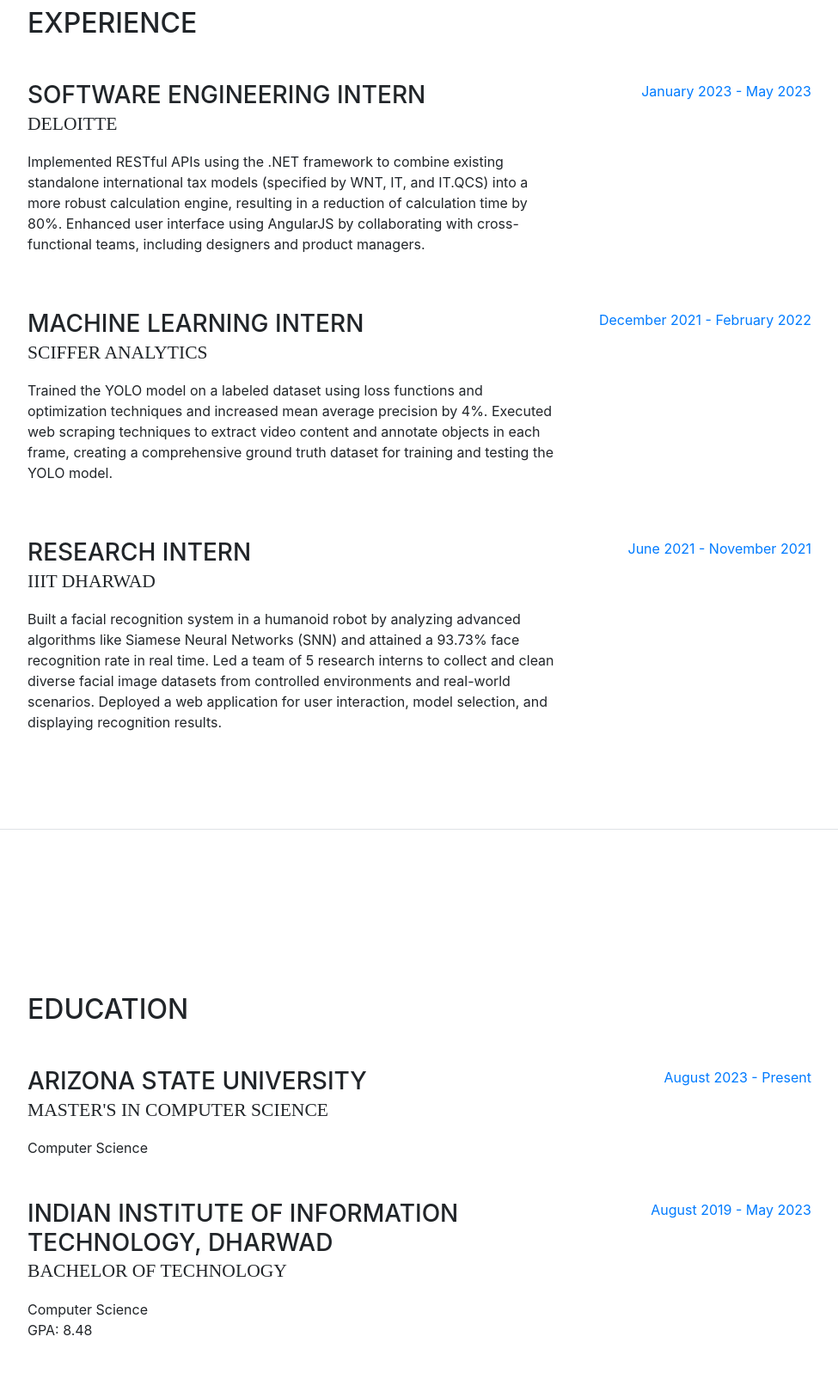
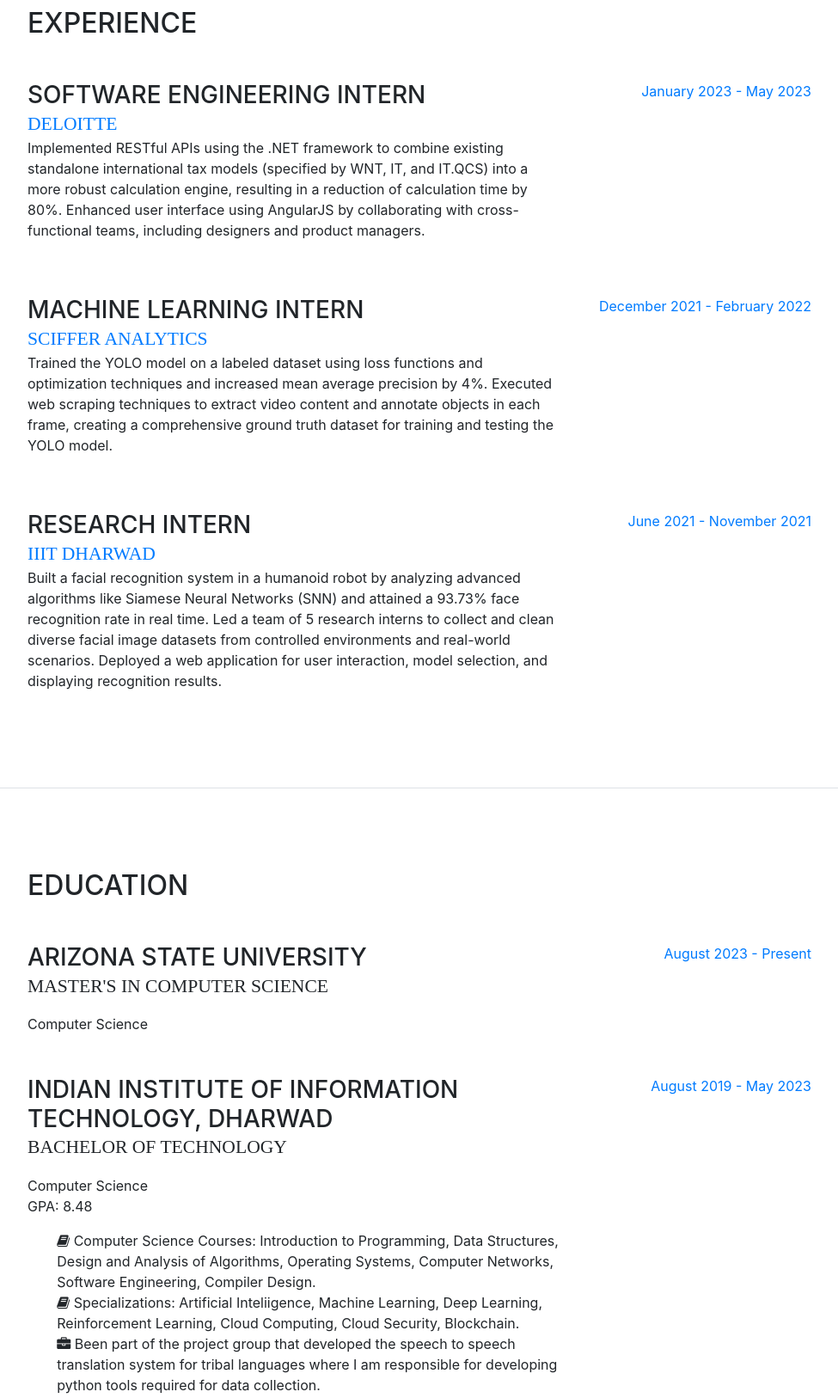
Before and after one commit to MANOJSAHIT/ManojSahit.github.io, a website with bundled scripts: page index.html in a window 1280 px wide. Shown: the part 840-2466 px from the top of the page at 86% size, without its empty margins (288-1263 px from the left). Built offline with nearby package versions, Linux system fonts and the light colour scheme; a web font is replaced by a local one.

Commit message:
Update index.html

```diff
--- a/index.html
+++ b/index.html
@@ -12,6 +12,7 @@
 
     <!-- Bootstrap core CSS -->
     <link href="vendor/bootstrap/css/bootstrap.min.css" rel="stylesheet">
+
 
     <!-- Custom fonts for this template -->
     <link href="https://fonts.googleapis.com/css?family=Saira+Extra+Condensed:100,200,300,400,500,600,700,800,900" rel="stylesheet">
@@ -91,6 +92,14 @@
                 </span>
               </a>
             </li>
+            <li class="list-inline-item">
+              <a href="https://drive.google.com/file/d/1tmuea_MfgMeDANIIXUloc_nK9HZOz6AO/view?usp=sharing" title="Download Resume" target="_blank">
+                <span class="fa-stack fa-lg">
+                  <i class="fa fa-circle fa-stack-2x"></i>
+                  <i class="fa fa-file-pdf-o fa-stack-1x fa-inverse" ></i>
+                </span>
+              </a>
+            </li>
           </ul>
         </div>
       </section>
@@ -102,7 +111,7 @@
           <div class="resume-item d-flex flex-column flex-md-row mb-5">
             <div class="resume-content mr-auto">
               <h3 class="mb-0">Software Engineering Intern</h3>
-              <div class="subheading mb-3">Deloitte</div>
+              <a class="subheading mb-3" href="https://www2.deloitte.com/ui/en/legal/about-deloitte.html" target="_blank">Deloitte</a>
               <p>Implemented RESTful APIs using the .NET framework to combine existing standalone international tax models (specified by
                 WNT, IT, and IT.QCS) into a more robust calculation engine, resulting in a reduction of calculation time by 80%. Enhanced user interface using AngularJS by collaborating with cross-functional teams, including designers and product managers.</p>
             </div>
@@ -114,7 +123,7 @@
           <div class="resume-item d-flex flex-column flex-md-row mb-5">
             <div class="resume-content mr-auto">
               <h3 class="mb-0">Machine Learning Intern</h3>
-              <div class="subheading mb-3">Sciffer Analytics</div>
+              <a class="subheading mb-3" href="https://sciffer.com/" target="_blank">Sciffer Analytics</a>
               <p>Trained the YOLO model on a labeled dataset using loss functions and optimization techniques and increased mean average
                 precision by 4%. Executed web scraping techniques to extract video content and annotate objects in each frame, creating a comprehensive ground truth dataset for training and testing the YOLO model.</p>
             </div>
@@ -126,7 +135,7 @@
           <div class="resume-item d-flex flex-column flex-md-row mb-5">
             <div class="resume-content mr-auto">
               <h3 class="mb-0">Research Intern</h3>
-              <div class="subheading mb-3">IIIT Dharwad</div>
+              <a class="subheading mb-3" href="https://www.youtube.com/watch?v=9RhWAx_3gXU" target="_blank">IIIT Dharwad</a>
               <p>Built a facial recognition system in a humanoid robot by analyzing advanced algorithms like Siamese Neural Networks (SNN) and
                 attained a 93.73% face recognition rate in real time. Led a team of 5 research interns to collect and clean diverse facial image datasets from controlled environments and real-world scenarios. Deployed
                 a web application for user interaction, model selection, and displaying recognition results.</p>
@@ -160,6 +169,23 @@
               <div class="subheading mb-3">Bachelor of Technology</div>
               <div>Computer Science</div>
               <p>GPA: 8.48</p>
+              <ul class="fa-ul mb-0">
+                <li>
+                  <i class="fa fa-book"></i>
+                  Computer Science Courses: Introduction to Programming, Data Structures, Design and Analysis of Algorithms, Operating
+                  Systems, Computer Networks, Software Engineering, Compiler Design.
+                </li>
+                <li>
+                  <i class="fa fa-book"></i>
+                  Specializations: Artificial Inteliigence, Machine Learning, Deep Learning, Reinforcement Learning, Cloud Computing,
+                  Cloud Security, Blockchain.
+                </li>
+                <li>
+                  <i class="fa fa-briefcase"></i>
+                  Been part of the project group that developed the speech to speech translation system for tribal languages where I am responsible for
+                  developing python tools required for data collection.
+                </li>
+              </ul>
             </div>
             <div class="resume-date text-md-right">
               <span class="text-primary">August 2019 - May 2023</span>
```
